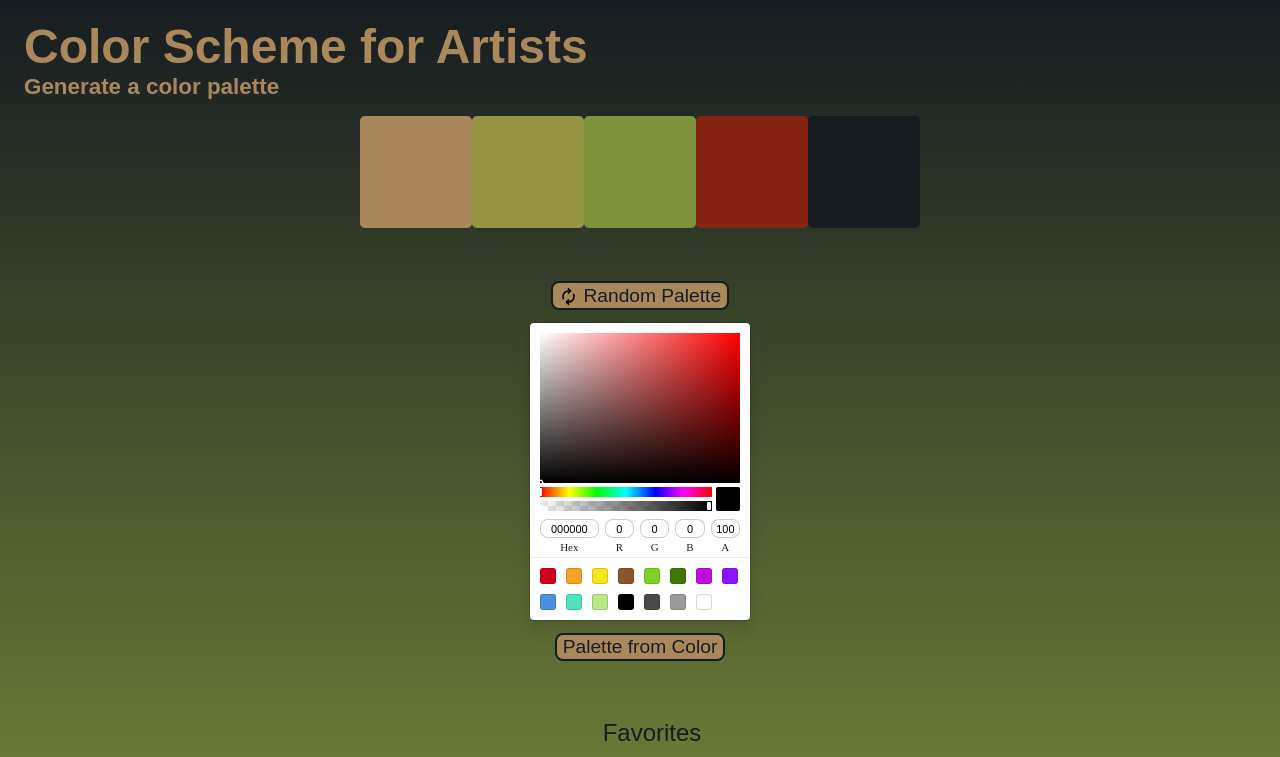
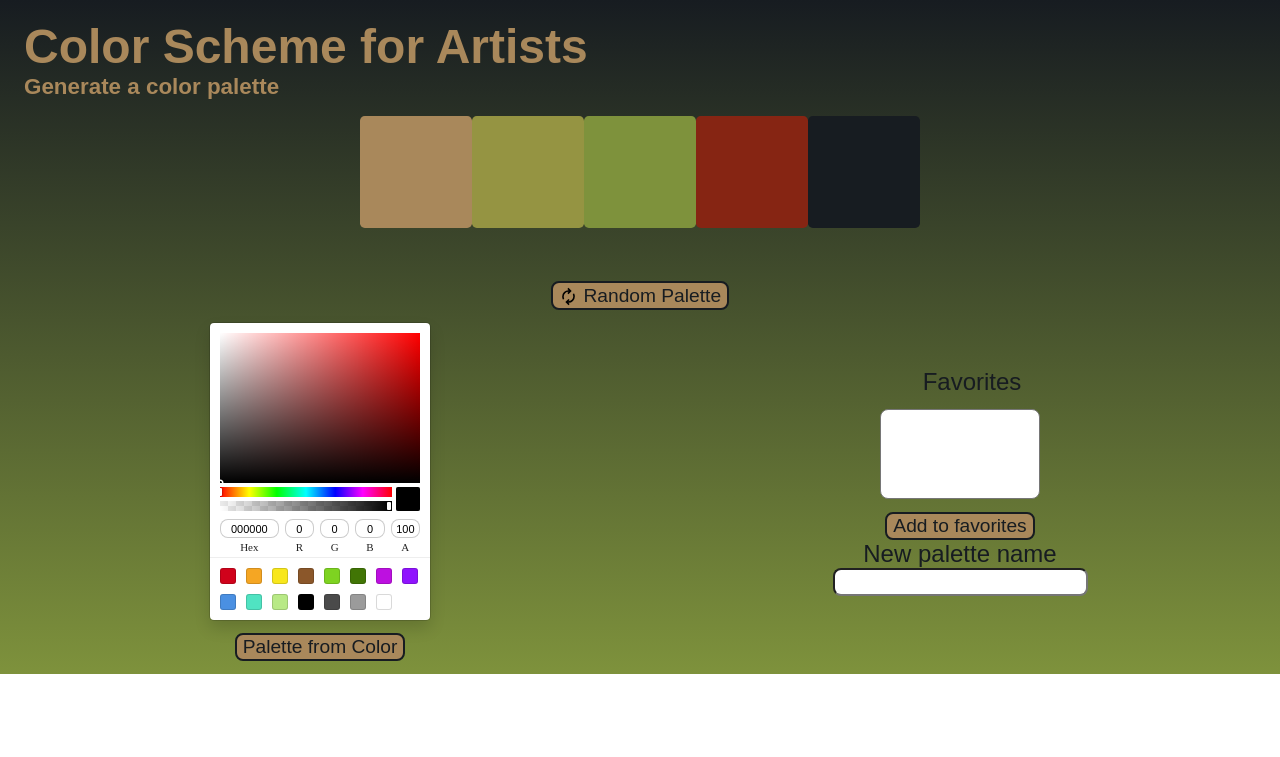
Before and after one commit to colton-patch/color-scheme, a React (Vite) app: page / in a window 1280 px wide. Shown: the top 757 px of the page. Built offline with nearby package versions, Linux system fonts and the light colour scheme; the HTML template or start-up script is replaced by a standard one.

Commit message:
localStorage set up

```diff
--- a/src/App.jsx
+++ b/src/App.jsx
@@ -1,5 +1,6 @@
 import { useState } from "react";
 import "./index.css";
+
 import Header from "./components/Header.jsx";
 import Button from "./components/Button.jsx";
 import ColorPicker from "./components/ColorPicker.jsx";
@@ -7,16 +8,19 @@ import List from "./components/List.jsx";
 import Canvas from "./components/Canvas.jsx";
 
 function App() {
-  const [fiveColors, setFiveColors] = useState({
-    1: [ 169, 136, 91 ],
-    2: [ 149, 148, 66 ],
-    3: [ 126, 146, 60 ],
-    4: [ 134, 37, 19 ],
-    5:[ 23, 28, 33 ]
-  });
+  const [fiveColors, setFiveColors] = useState(
+    startUpColors() || {
+      1: JSON.parse(localStorage.getItem("currentColor"))[0],
+      2: JSON.parse(localStorage.getItem("currentColor"))[1],
+      3: JSON.parse(localStorage.getItem("currentColor"))[2],
+      4: JSON.parse(localStorage.getItem("currentColor"))[3],
+      5: JSON.parse(localStorage.getItem("currentColor"))[4],
+    }
+  );
 
   return (
-    <main style = {{
+    <main
+      style={{
         backgroundImage: `linear-gradient(to bottom, rgb(${fiveColors[5][0]}, ${fiveColors[5][1]}, ${fiveColors[5][2]}), rgb(${fiveColors[3][0]}, ${fiveColors[3][1]}, ${fiveColors[3][2]}))`,
       }}
     >
@@ -24,7 +28,6 @@ function App() {
       <Button request={request} fiveColors={fiveColors} />
 
       <div className="sectionParent">
-
         <section>
           <ColorPicker request={request} fiveColors={fiveColors} />
         </section>
@@ -32,18 +35,14 @@ function App() {
         <section>
           <List fiveColors={fiveColors} setFiveColors={setFiveColors} />
         </section>
-
       </div>
 
-      <Canvas fiveColors={fiveColors}/>
-
+      <Canvas fiveColors={fiveColors} />
     </main>
   );
 
   function request(givenColor) {
-    console.log(givenColor);
-
-    let requestColor = (givenColor === null) ? "N" : givenColor;
+    let requestColor = givenColor === null ? "N" : givenColor;
 
     var url = "http://colormind.io/api/";
     var data = {
@@ -58,6 +57,8 @@ function App() {
         var palette = JSON.parse(http.responseText).result;
         palette = sortColors(palette);
 
+        localStorage.setItem("currentColor", JSON.stringify(palette));
+
         setFiveColors({
           1: palette[0],
           2: palette[1],
@@ -70,17 +71,16 @@ function App() {
 
     http.open("POST", url, true);
     http.send(JSON.stringify(data));
-
   }
 
   function sortColors(palette) {
-    for (let i=0; i<palette.length; i++) {
+    for (let i = 0; i < palette.length; i++) {
       let j = i;
-      while (j > 0 && max(palette[j]) > max(palette[j-1])) {
+      while (j > 0 && max(palette[j]) > max(palette[j - 1])) {
         let temp = palette[j];
-        palette[j] = palette[j-1];
-        palette[j-1] = temp;
-        j--
+        palette[j] = palette[j - 1];
+        palette[j - 1] = temp;
+        j--;
       }
     }
 
@@ -97,6 +97,17 @@ function App() {
     return max;
   }
 
+  function startUpColors() {
+    if (localStorage.getItem("currentColor")) {
+      return null;
+    } else {
+      localStorage.setItem(
+        "currentColor",
+        JSON.stringify([[169, 136, 91], [149, 148, 66], [126, 146, 60], [134, 37, 19], [23, 28, 33]])
+      );
+      return true;
+    }
+  }
 }
 
 export default App;
--- a/src/index.css
+++ b/src/index.css
@@ -100,3 +100,12 @@ img {
   padding-top: 0.2rem;
   vertical-align: text-bottom;
 }
+
+.sectionParent {
+  display: inline-flex;
+  width: 100%;
+}
+
+section {
+  width: 50%;
+}
```
Lines whose indentation alone changed are shown as unchanged.
